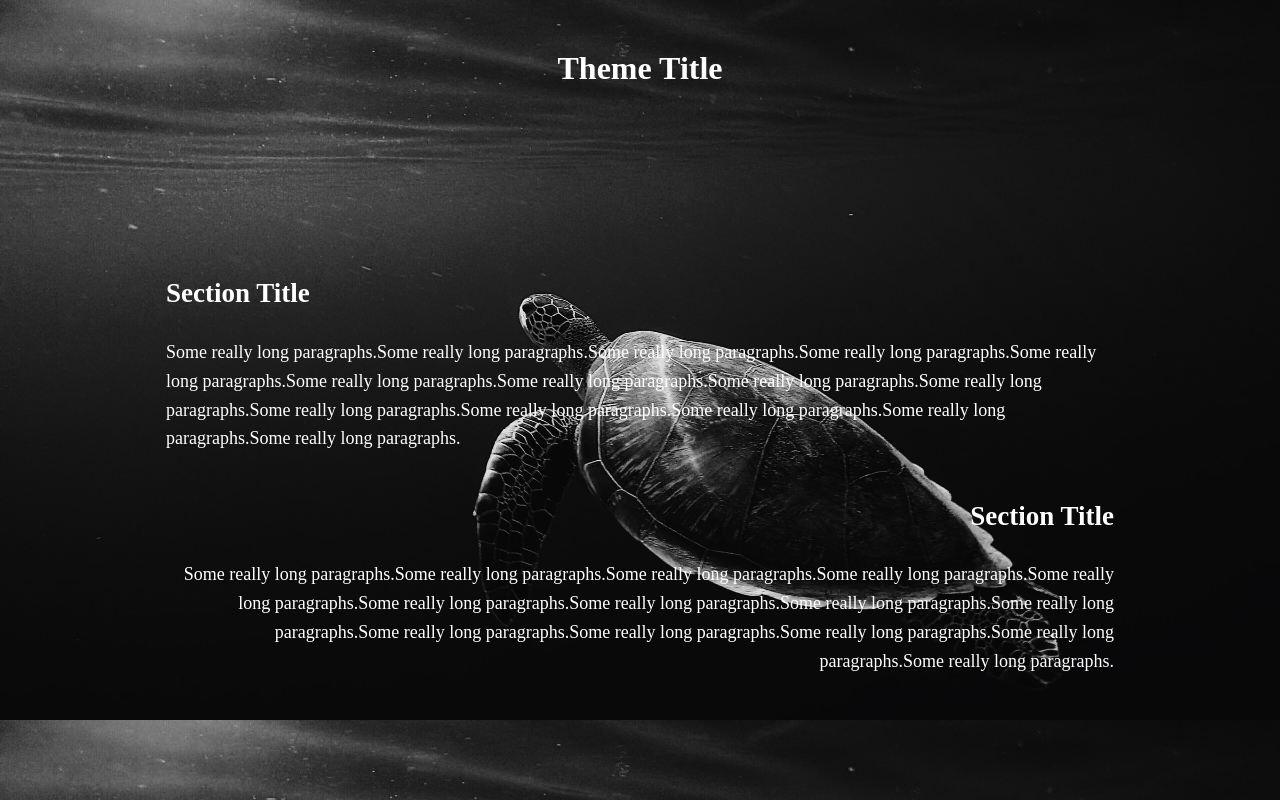
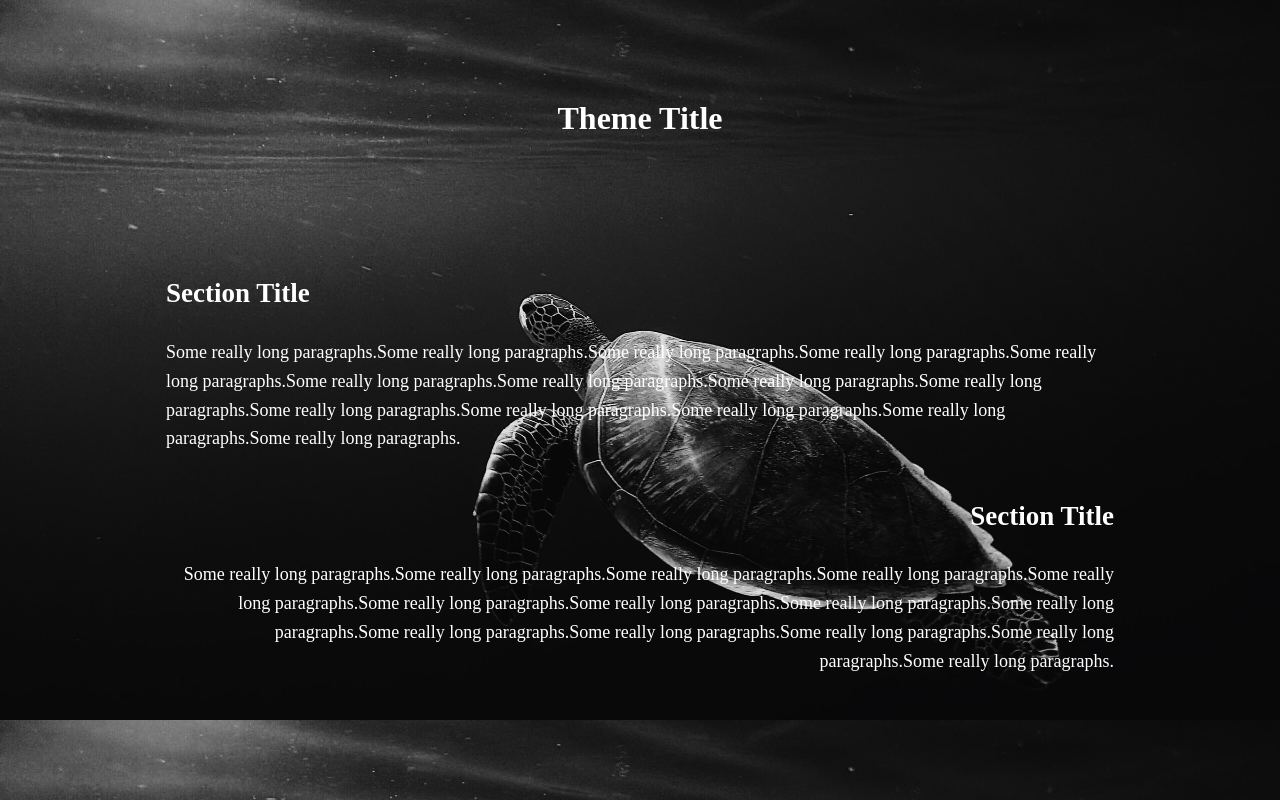
Before and after one commit to Jennywest715/mobile-friendly-practice, a plain HTML site: page index.html in a window 1280 px wide. Drawn offline with Linux system fonts and the light colour scheme.

Commit message:
fix:top margin in header

```diff
--- a/css/style.css
+++ b/css/style.css
@@ -7,8 +7,8 @@ body {
 }
 header {
     text-align: center;
-    margin-top:50px;
-    height: 200px;
+    margin-top:100px;
+    height: 150px;
     width: auto;
     color:white;
 }
```
